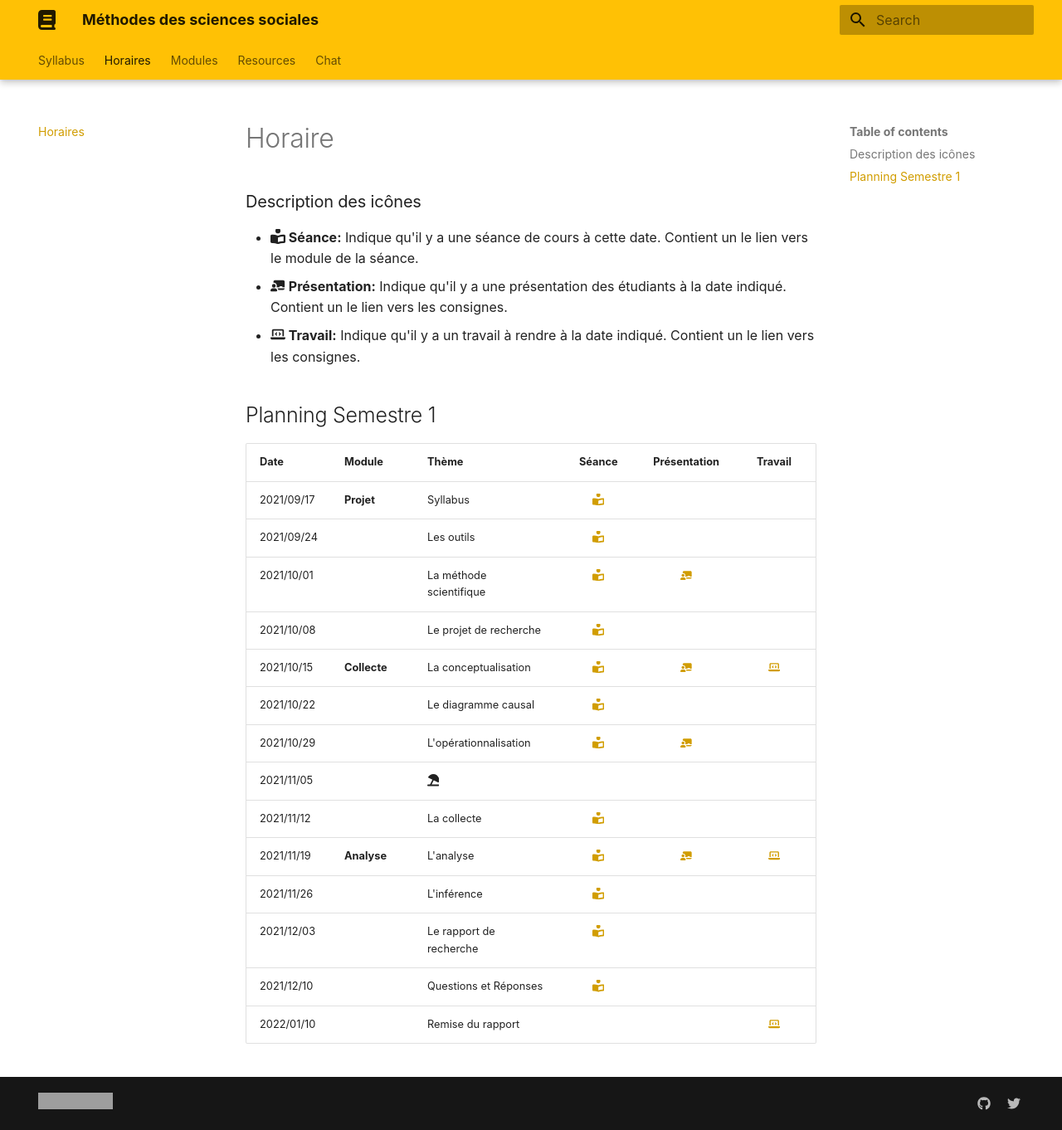
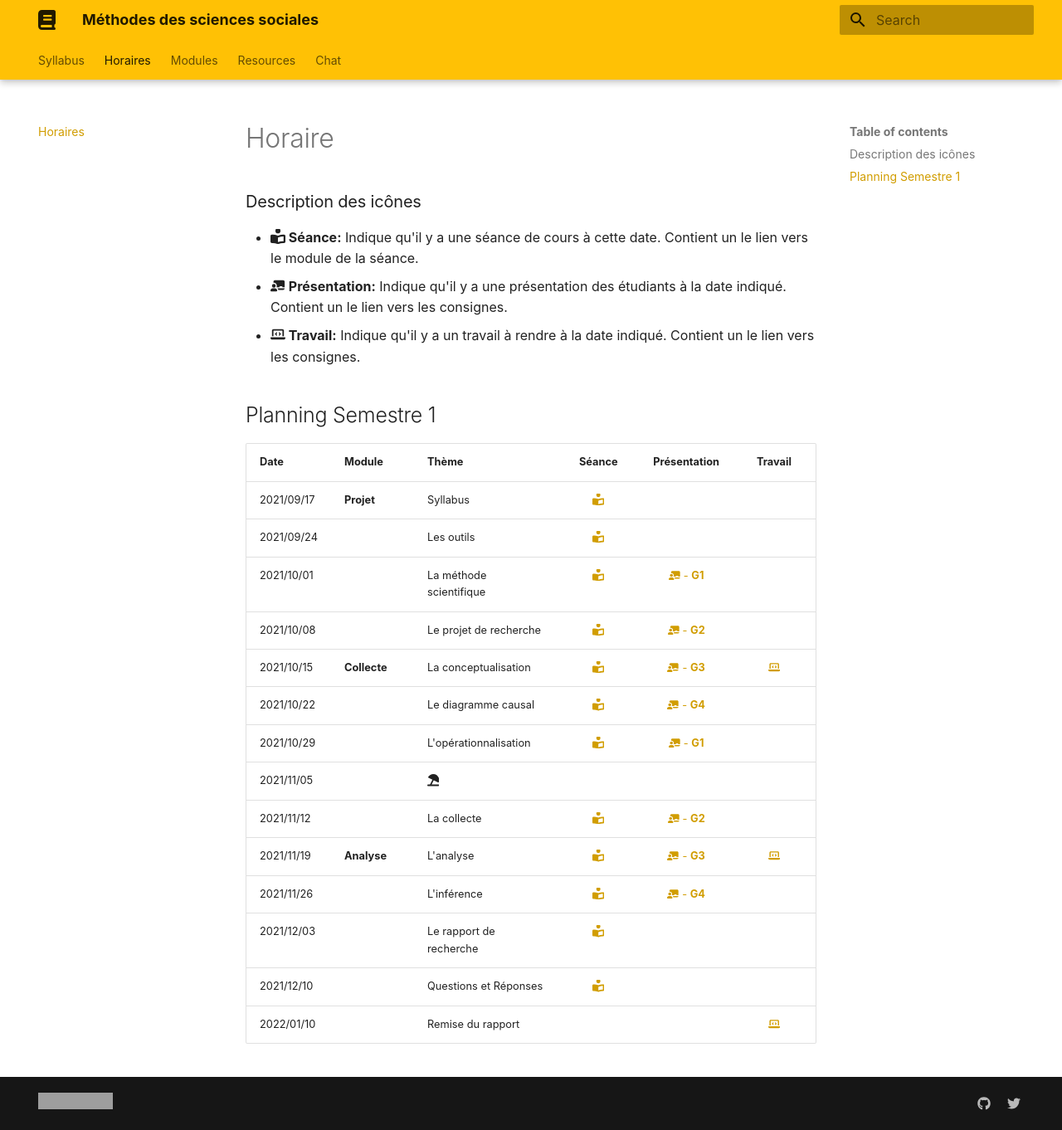
Before and after one commit to mickaeltemporao/mdss, an MkDocs documentation site: the page built from docs/schedule.md, in a window 1280 px wide and 1362 px high. Shown: the whole window at 83% size. Built offline with MkDocs 1.6.1 and Material for MkDocs 9.7.7, drawn with Linux system fonts in a browser that asks for light colours; some web fonts are replaced; grey boxes are pictures that could not be loaded.

Commit message:
update groups schedule

```diff
--- a/docs/schedule.md
+++ b/docs/schedule.md
@@ -8,19 +8,19 @@
 
 ## Planning Semestre 1
 
-| Date       | Module       | Thème                              | Séance                              | Présentation                               | Travail                             |
-| -          | -            | -                                  | :-:                                 | :-:                                        | :-:                                 |
-| 2021/09/17 | **Projet**   | Syllabus                           | [:fontawesome-solid-book-reader:]() |                                            |                                     |
-| 2021/09/24 |              | Les outils                         | [:fontawesome-solid-book-reader:]() |                                            |                                     |
-| 2021/10/01 |              | La méthode scientifique            | [:fontawesome-solid-book-reader:]() | [:fontawesome-solid-chalkboard-teacher:]() |                                     |
-| 2021/10/08 |              | Le projet de recherche             | [:fontawesome-solid-book-reader:]() |                                            |                                     |
-| 2021/10/15 | **Collecte** | La conceptualisation               | [:fontawesome-solid-book-reader:]() | [:fontawesome-solid-chalkboard-teacher:]() | [:fontawesome-solid-laptop-code:]() |
-| 2021/10/22 |              | Le diagramme causal                | [:fontawesome-solid-book-reader:]() |                                            |                                     |
-| 2021/10/29 |              | L'opérationnalisation              | [:fontawesome-solid-book-reader:]() | [:fontawesome-solid-chalkboard-teacher:]() |                                     |
-| 2021/11/05 |              | :fontawesome-solid-umbrella-beach: |                                     |                                            |                                     |
-| 2021/11/12 |              | La collecte                        | [:fontawesome-solid-book-reader:]() |                                            |                                     |
-| 2021/11/19 | **Analyse**  | L'analyse                          | [:fontawesome-solid-book-reader:]() | [:fontawesome-solid-chalkboard-teacher:]() | [:fontawesome-solid-laptop-code:]() |
-| 2021/11/26 |              | L'inférence                        | [:fontawesome-solid-book-reader:]() |                                            |                                     |
-| 2021/12/03 |              | Le rapport de recherche            | [:fontawesome-solid-book-reader:]() |                                            |                                     |
-| 2021/12/10 |              | Questions et Réponses              | [:fontawesome-solid-book-reader:]() |                                            |                                     |
-| 2022/01/10 |              | Remise du rapport                  |                                     |                                            | [:fontawesome-solid-laptop-code:]() |
+| Date       | Module       | Thème                              | Séance                              | Présentation                                        | Travail                             |
+| -          | -            | -                                  | :-:                                 | :-:                                                 | :-:                                 |
+| 2021/09/17 | **Projet**   | Syllabus                           | [:fontawesome-solid-book-reader:]() |                                                     |                                     |
+| 2021/09/24 |              | Les outils                         | [:fontawesome-solid-book-reader:]() |                                                     |                                     |
+| 2021/10/01 |              | La méthode scientifique            | [:fontawesome-solid-book-reader:]() | [:fontawesome-solid-chalkboard-teacher: - **G1**]() |                                     |
+| 2021/10/08 |              | Le projet de recherche             | [:fontawesome-solid-book-reader:]() | [:fontawesome-solid-chalkboard-teacher: - **G2**]()   |                                     |
+| 2021/10/15 | **Collecte** | La conceptualisation               | [:fontawesome-solid-book-reader:]() | [:fontawesome-solid-chalkboard-teacher: - **G3**]()   | [:fontawesome-solid-laptop-code:]() |
+| 2021/10/22 |              | Le diagramme causal                | [:fontawesome-solid-book-reader:]() | [:fontawesome-solid-chalkboard-teacher: - **G4**]()   |                                     |
+| 2021/10/29 |              | L'opérationnalisation              | [:fontawesome-solid-book-reader:]() | [:fontawesome-solid-chalkboard-teacher: - **G1**]()   |                                     |
+| 2021/11/05 |              | :fontawesome-solid-umbrella-beach: |                                     |                                                       |                                     |
+| 2021/11/12 |              | La collecte                        | [:fontawesome-solid-book-reader:]() | [:fontawesome-solid-chalkboard-teacher: - **G2**]()   |                                     |
+| 2021/11/19 | **Analyse**  | L'analyse                          | [:fontawesome-solid-book-reader:]() | [:fontawesome-solid-chalkboard-teacher: - **G3**]()   | [:fontawesome-solid-laptop-code:]() |
+| 2021/11/26 |              | L'inférence                        | [:fontawesome-solid-book-reader:]() | [:fontawesome-solid-chalkboard-teacher: - **G4**]()   |                                     |
+| 2021/12/03 |              | Le rapport de recherche            | [:fontawesome-solid-book-reader:]() |                                                     |                                     |
+| 2021/12/10 |              | Questions et Réponses              | [:fontawesome-solid-book-reader:]() |                                                     |                                     |
+| 2022/01/10 |              | Remise du rapport                  |                                     |                                                     | [:fontawesome-solid-laptop-code:]() |
```
